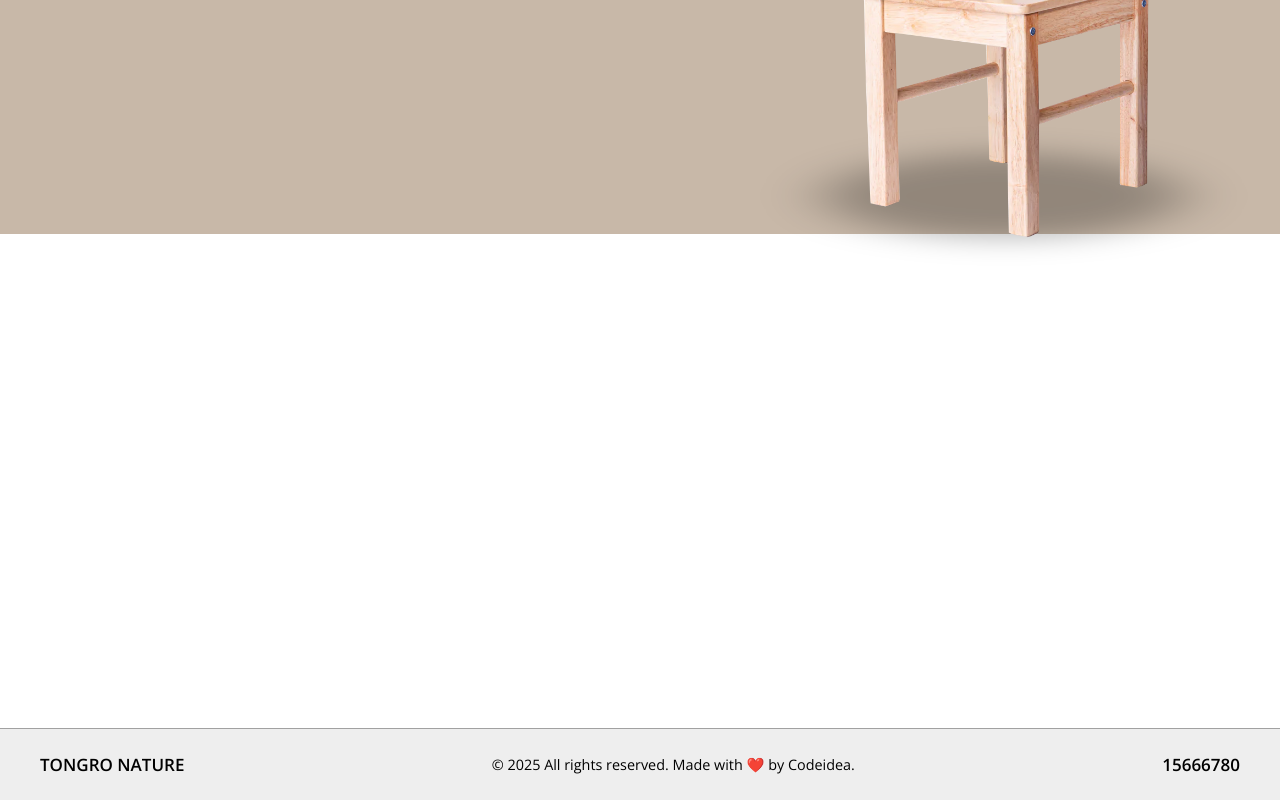
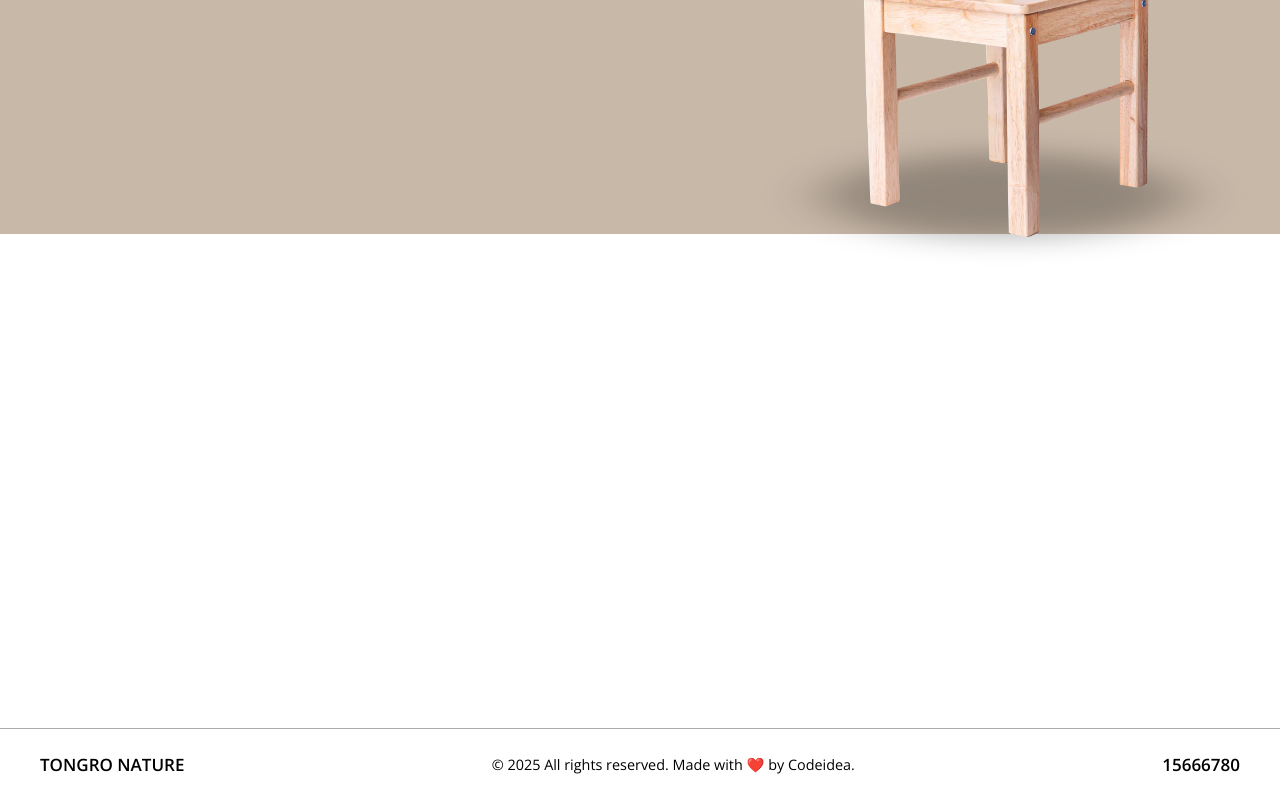
Before and after one commit to CodeIdea1/FLOWER-HUB, a Next.js app: page / in a window 1280 px wide. Shown: the part 1472-2272 px from the top of the page. Built offline with nearby package versions, Linux system fonts and the light colour scheme.

Commit message:
Update: footer background

```diff
--- a/src/app/styles/footer.module.css
+++ b/src/app/styles/footer.module.css
@@ -1,5 +1,5 @@
 .footer {
-    background-color: rgb(238, 238, 238);
+    background-color: white;
     color: black;
     padding: 1.5rem 2rem;
     border-top: 1px solid #29292964;
```
